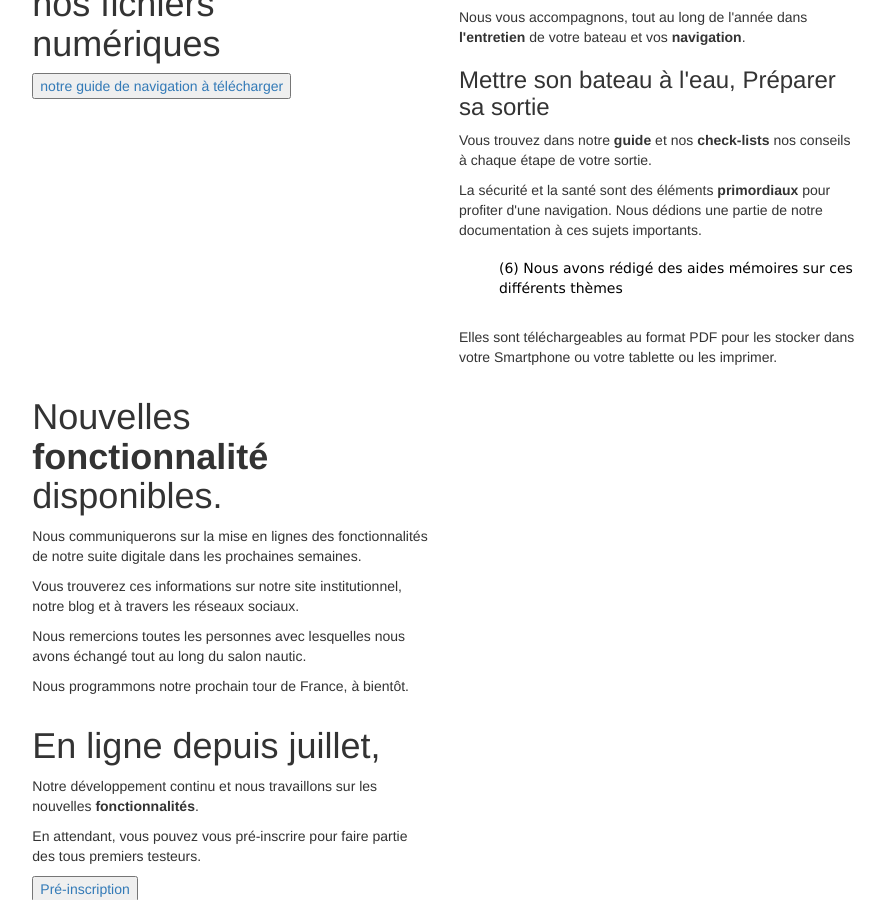
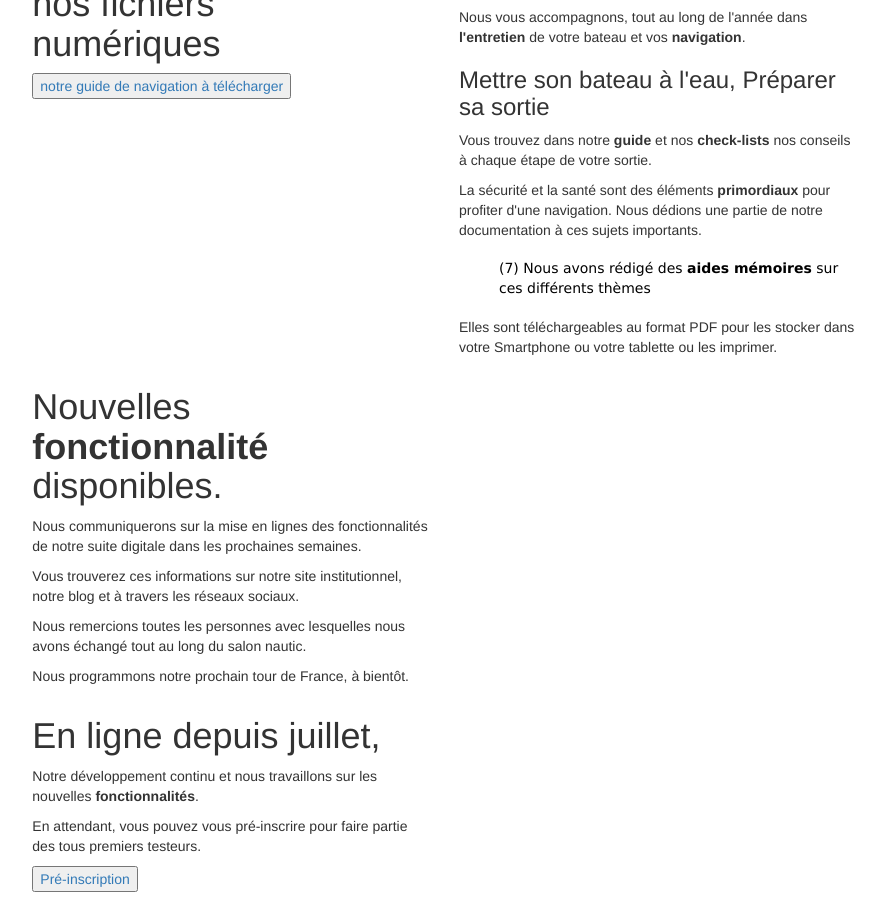
Before and after one commit to pjtiberghien/trial, a Jekyll site: the page built from docs/index.html, in a window 1280 px wide and 900 px high, scrolled down 493 px. Shown: the whole window, without its empty margins (196-1081 px from the left). Built offline with Jekyll 4.4.1, drawn with Linux system fonts in a browser that asks for light colours; nearby versions of some CDN libraries.

Commit message:
vertical menu #11
Correction on html

```diff
--- a/docs/index.html
+++ b/docs/index.html
@@ -43,8 +43,8 @@
             <P></P>
             <p>La sécurité et la santé sont des éléments <strong>primordiaux</strong> pour profiter d'une navigation.
                 Nous dédions une partie de notre documentation à ces sujets importants.</p>
-                <ul id="menu-vertical-aide-memoire-accordeon">
-                <p><a href="#">(6) Nous avons rédigé des aides mémoires sur ces différents thèmes</a>
+                <p><ul id="menu-vertical-aide-memoire-accordeon">
+                <a href="#">(7) Nous avons rédigé des <strong>aides mémoires</strong> sur ces différents thèmes</a>
                     <li><a href="#">aide mémoire #1</a></li>
                     <li><a href="#">aide mémoire #2</a></li>
                     <li><a href="#">aide memoire #3</a></li>
```
